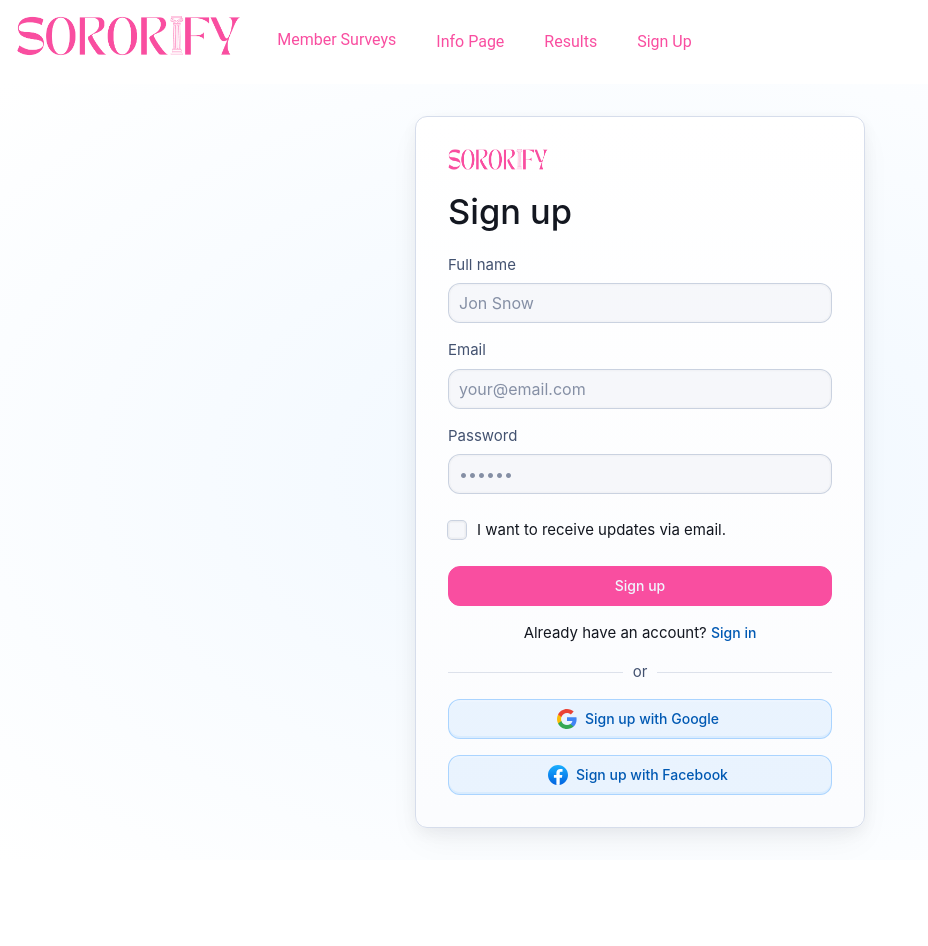
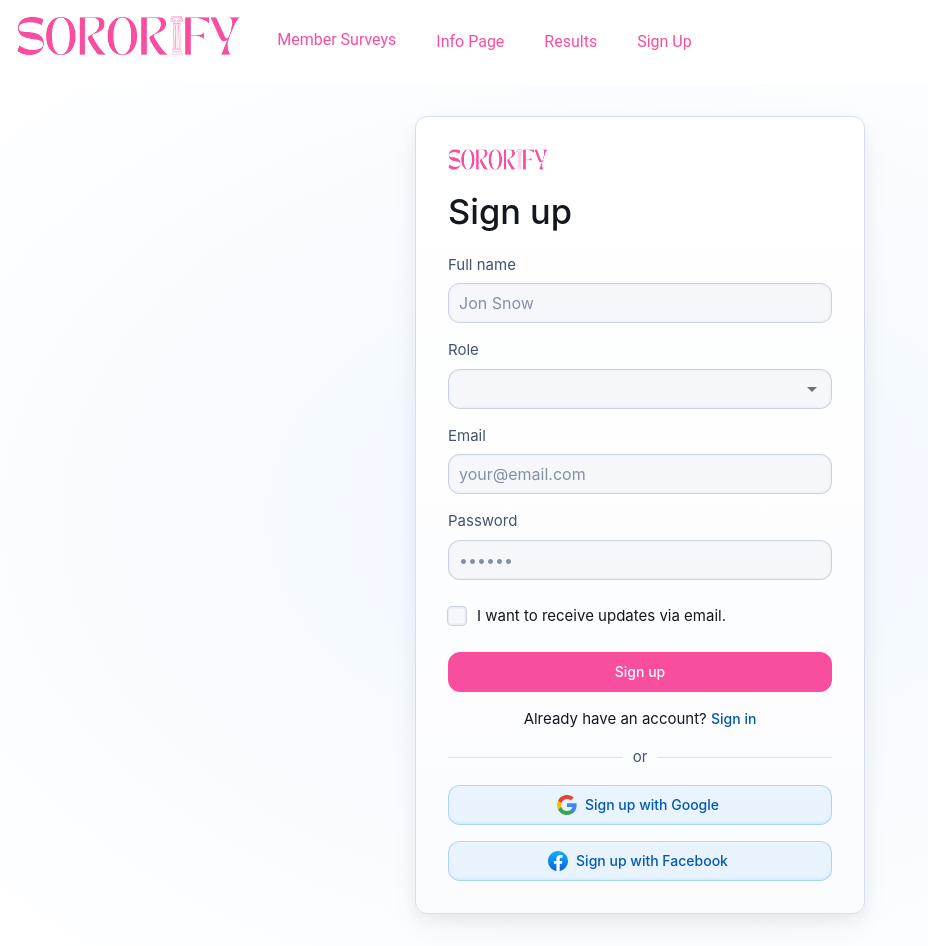
Before and after one commit to CSC4790-Fall2024-Org/Sororify, a React (Create React App) app in the folder panhel-survey/: page /SignUp in a window 1280 px wide. Shown: the whole page, without its empty margins (0-928 px from the left). Before the commit the page ends 860 px from the top, so only its background shows below. Built offline with nearby package versions, Linux system fonts and the light colour scheme.

Commit message:
added role dropdown to sign up

```diff
--- a/panhel-survey/src/components/pages/SignUp.js
+++ b/panhel-survey/src/components/pages/SignUp.js
@@ -10,8 +10,10 @@ import FormControl from '@mui/material/FormControl';
 import Link from '@mui/material/Link';
 import TextField from '@mui/material/TextField';
 import Typography from '@mui/material/Typography';
+import Select from '@mui/material/Select';
 import Stack from '@mui/material/Stack';
 import MuiCard from '@mui/material/Card';
+import MenuItem from '@mui/material/MenuItem';
 import { createTheme, ThemeProvider, styled } from '@mui/material/styles';
 import getSignUpTheme from './getSignUpTheme';
 import { GoogleIcon, FacebookIcon, SitemarkIcon } from './CustomIcons';
@@ -61,6 +63,7 @@ export default function SignUp() {
   const [emailErrorMessage, setEmailErrorMessage] = React.useState('');
   const [passwordError, setPasswordError] = React.useState(false);
   const [passwordErrorMessage, setPasswordErrorMessage] = React.useState('');
+  const [role, setRole] = React.useState('Select your role');
   // This code only runs on the client side, to determine the system color preference
   React.useEffect(() => {
     // Check if there is a preferred mode in localStorage
@@ -76,7 +79,9 @@ export default function SignUp() {
     }
   }, []);
 
-
+  const handleRoleChange = (event) => {
+    setRole(event.target.value);
+  };
   const validateInputs = () => {
     const email = document.getElementById('email');
     const password = document.getElementById('password');
@@ -161,6 +166,21 @@ export default function SignUp() {
                 />
               </FormControl>
               <FormControl>
+          <FormLabel htmlFor="role">Role</FormLabel>
+          <Select
+            id="role"
+            placeholder="Select your role"
+            name="role"
+            value={role}
+            onChange={handleRoleChange}
+            required
+            fullWidth
+          >
+            <MenuItem value="member">Member</MenuItem>
+            <MenuItem value="pnm">PNM</MenuItem>
+          </Select>
+        </FormControl>
+              <FormControl>
                 <FormLabel htmlFor="email">Email</FormLabel>
                 <TextField
                   required
```
